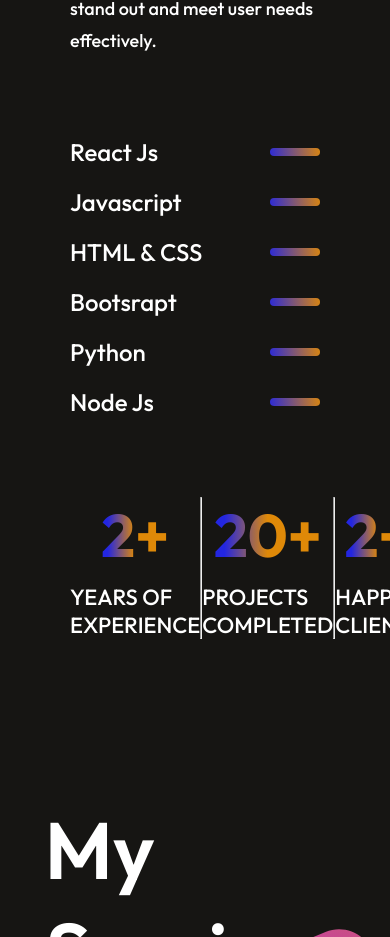
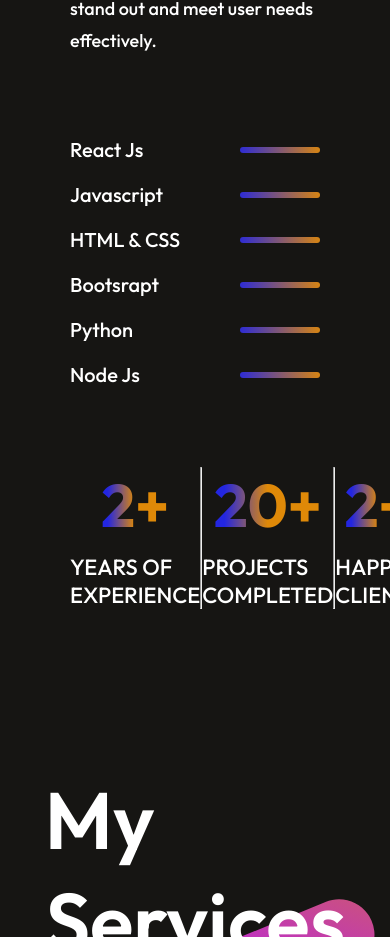
Before and after one commit to vincentMunywoki/my-portfolio, a React (Vite) app: page / in a window 390 px wide. Shown: the part 2136-3073 px from the top of the page. Built offline with nearby package versions, Linux system fonts and the light colour scheme.

Commit message:
initial commit

```diff
--- a/src/Components/About/About.css
+++ b/src/Components/About/About.css
@@ -121,4 +121,14 @@
         font-size: 18px;
         line-height: 32px;
     }
+    .about-skill{
+        gap: 20px;
+        align-items: center;
+    }
+    .about-skill p{
+        font-size: 20px;
+    }
+    .about-skill hr{
+        height: 6px;
+    }
 }
```
